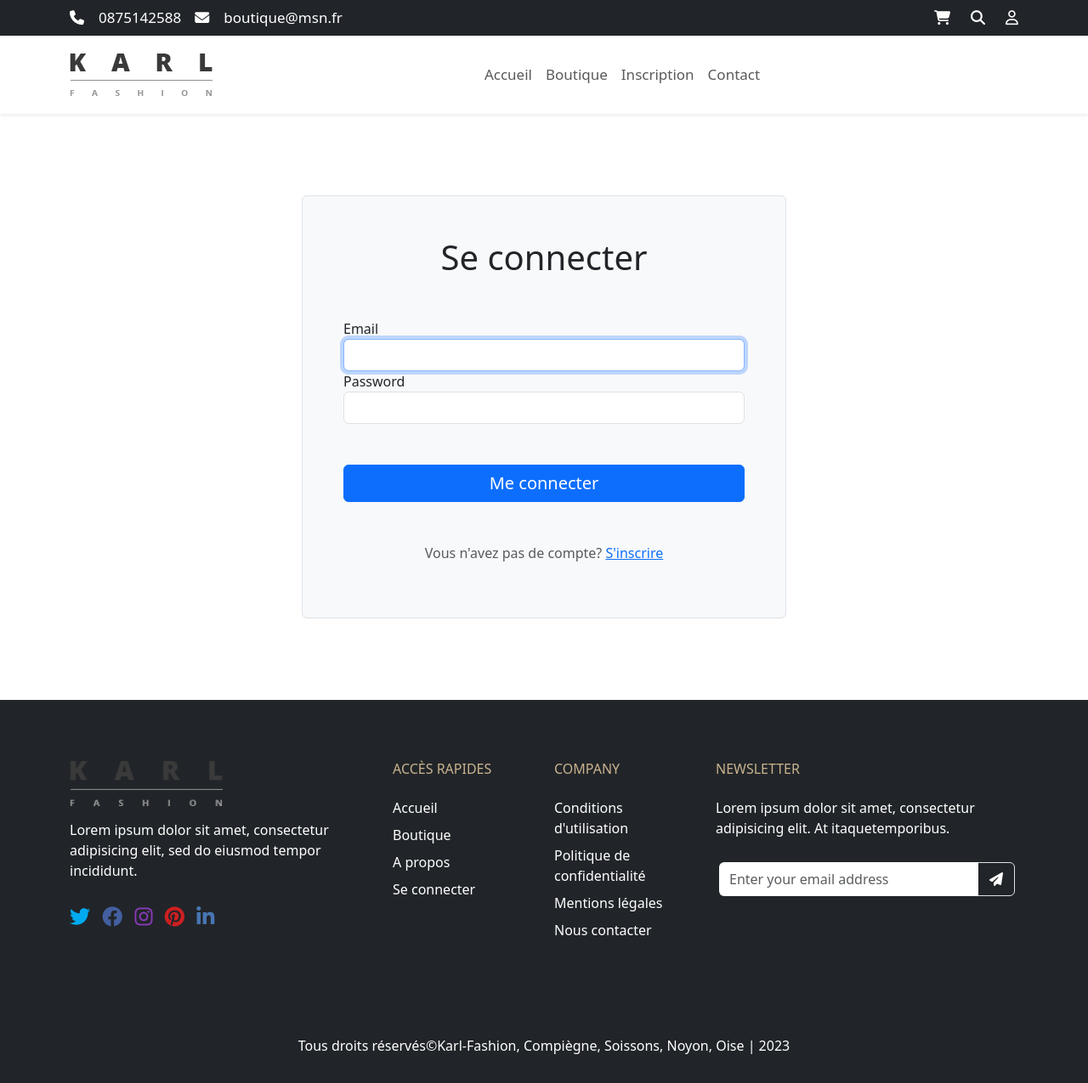
After one commit to symfonyDev72/Ecommerce-Symfony-6.2, a PHP site: template templates/security/login.html.twig in a window 1280 px wide. The commit adds this page. Shown: the whole page at 85% size. Run offline with PHP 8.4, Linux system fonts and the light colour scheme; the template is opened without the code that fills it, so the values that code supplies are empty; some libraries are stand-ins or nearby versions.

Commit message:
Création et stylisation du formulaire de connexion,et affichage du user connecté + bouton de déconnexion

```diff
--- a/templates/home/index.html.twig
+++ b/templates/home/index.html.twig
@@ -10,6 +10,8 @@
 	<!-- *******************Meilleures ventes************************** -->
 
 	<div class="container mt-5">
+		{% include "partials/_flash_message.html.twig" %}
+
 		<div class="row mb-5 pb-lg-5">
 			<h2 class="text-center mb-5">Nos meilleures ventes</h2>
 			<!-- produit1 -->
@@ -104,7 +106,7 @@
 				</h2>
 				<p class="lead">Some great placeholder content for the first featurette here. Imagine some exciting  prose here.</p>
 				<p class="mt-3 lead fst-italic">Lorem ipsum dolor sit amet consectetur adipisicing elit. Tempore perspiciatis ab reiciendis consequatur mollitia, recusandae magni similique? Totam modi ducimus error amet odio velit, nihil, laboriosam qui, culpa voluptas dolorem.
-																								Lorem ipsum dolor, sit amet consectetur adipisicing elit. Enim laudantium ex laborum quia quae culpa aliquam deserunt nemo quo eaque. Consequuntur ipsa ullam in sapiente tenetur eaque aut amet quia?</p>
+																																							Lorem ipsum dolor, sit amet consectetur adipisicing elit. Enim laudantium ex laborum quia quae culpa aliquam deserunt nemo quo eaque. Consequuntur ipsa ullam in sapiente tenetur eaque aut amet quia?</p>
 			</div>
 		</section>
 	</div>
--- a/templates/partials/_navbar.html.twig
+++ b/templates/partials/_navbar.html.twig
@@ -3,8 +3,8 @@
 <div class="container-fluid bg-dark py-2">
 	<div class="container">
 		<div class="row">
-			<div class="col-12 d-lg-flex justify-content-lg-between">
-				<ul class="d-flex list-unstyled text-white my-lg-auto my-3">
+			<div class="col-12 d-lg-flex">
+				<ul class="d-flex list-unstyled text-white me-auto my-auto">
 					<li>
 						<span class="info-preheader">
 							<i class="fa-solid fa-phone"></i>&emsp;0875142588</span>
@@ -14,23 +14,40 @@
 							<i class="fa-solid fa-envelope"></i>&emsp;boutique@msn.fr</span>
 					</li>
 				</ul>
-				<ul class="d-flex list-unstyled my-auto">
-					<li class="px-3">
-						<a class="text-decoration-none text-white a-preheader" href="#">
-							<i class="fa-regular fa-user"></i>
-						</a>
-					</li>
-					<li class="px-3">
-						<a class="text-decoration-none text-white a-preheader" href="#">
+				<ul class="d-flex list-unstyled ms-auto my-auto">
+					<li class="ps-lg-3">
+						<a class="text-decoration-none text-white a-preheader" href="#" title="panier">
 							<i class="fa-solid fa-cart-shopping"></i>
 						</a>
 					</li>
-					<li class="px-3">
-						<a class="text-decoration-none text-white a-preheader" href="#" data-bs-toggle="modal" data-bs-target="#staticBackdrop">
+					<li class="px-4">
+						<a class="text-decoration-none text-white a-preheader" href="#" title="Recherche" data-bs-toggle="modal" data-bs-target="#staticBackdrop">
 							<i class="fa-solid fa-magnifying-glass"></i>
 						</a>
 					</li>
+					{% if app.user == null %}
+						<li class="">
+							<a class="text-decoration-none text-white a-preheader" href="{{ path('app_login') }}" title="Connexion">
+								<i class="fa-regular fa-user"></i>
+							</a>
+						</li>
+					{% endif %}
 				</ul>
+				{% if app.user %}
+					<ul class="list-unstyled d-flex my-auto pt-lg-0 pt-3">
+						<li class="d-flex align-items-center">
+							<img src="{{ asset('assets/img/user.png') }}" alt="user-avatar" width="25" class="rounded-circle">
+							<p class="text-warning my-auto fw-bold ps-2">{{ app.user.fullName }}</p>
+						</li>
+						<li class="ps-3">
+							<a
+								class="my-auto" href="{{ path('app_logout') }}" title="Se déconnecter">
+								{# <i class="fa-solid fa-right-from-bracket"></i> #}
+								<img src="{{ asset('assets/img/logout.png') }}" alt="logout-btn" width="25">
+							</a>
+						</li>
+					</ul>
+				{% endif %}
 			</div>
 		</div>
 	</div>
@@ -78,9 +95,15 @@
 					<li>
 						<a class="nav-link" href="#">Boutique</a>
 					</li>
-					<li>
-						<a class="nav-link {{ _route == 'app_register' ? 'actif' : '' }}" href="{{ path('app_register')}}">Inscription</a>
-					</li>
+					{% if app.user %}
+						<li>
+							<a href="#" class="nav-link">Mon compte</a>
+						</li>
+					{% else %}
+						<li>
+							<a class="nav-link {{ _route == 'app_register' ? 'actif' : '' }}" href="{{ path('app_register')}}">Inscription</a>
+						</li>
+					{% endif %}
 					<li>
 						<a class="nav-link" href="#">Contact</a>
 					</li>
--- a/templates/registration/register.html.twig
+++ b/templates/registration/register.html.twig
@@ -45,6 +45,9 @@
 
 				<button type="submit" class="btn btn-primary fs-5 w-100 mt-5" formnovalidate>Créer</button>
 
+				<p class="mt-5 text-center text-muted">Vous avez déjà un compte?
+					<a href="{{ path('app_login') }}">Se connecter</a>
+				</p>
 
 				{{ form_end(registrationForm) }}
 
--- /dev/null
+++ b/templates/security/login.html.twig
@@ -0,0 +1,61 @@
+{% extends 'base.html.twig' %}
+
+{% block title %}Log in!
+{% endblock %}
+
+{% block body %}
+	<div class="container mt-5">
+		{% include "partials/_flash_message.html.twig" %}
+
+		<div class="row">
+
+			<div class="col-lg-6 offset-lg-3 my-5 border rounded p-5 bg-light">
+
+				<h1 class="text-center mb-5">Se connecter</h1>
+
+				<form method="post">
+					{% if error %}
+						<div class="alert alert-danger">{{ error.messageKey|trans(error.messageData, 'security') }}</div>
+					{% endif %}
+
+					{% if app.user %}
+						<div class="mb-3">
+							You are logged in as
+							{{ app.user.userIdentifier }},
+							<a href="{{ path('app_logout') }}">Logout</a>
+						</div>
+					{% endif %}
+
+					<label for="inputEmail">Email</label>
+					<input type="email" value="{{ last_username }}" name="email" id="inputEmail" class="form-control" autocomplete="email" required autofocus>
+
+					<label for="inputPassword">Password</label>
+					<input type="password" name="password" id="inputPassword" class="form-control" autocomplete="current-password" required>
+
+					<input
+					type="hidden" name="_csrf_token" value="{{ csrf_token('authenticate') }}">
+
+					{#
+															Uncomment this section and add a remember_me option below your firewall to activate remember me functionality.
+															See https://symfony.com/doc/current/security/remember_me.html
+															<div class="checkbox mb-3">
+															<label>
+															<input type="checkbox" name="_remember_me"> Remember me
+															</label>
+																</div>
+																				#}
+
+					<button class="btn btn-primary fs-5 w-100 mt-5" type="submit" formnovalidate>
+						Me connecter
+					</button>
+
+					<p class="mt-5 text-center text-muted">Vous n'avez pas de compte?
+						<a href="{{ path('app_register') }}">S'inscrire</a>
+					</p>
+
+				</form>
+
+			</div>
+		</div>
+	</div>
+{% endblock %}
--- /dev/null
+++ b/translations/security.en.yml
@@ -0,0 +1,2 @@
+"Invalid credentials.": "Identifiants invalides."
+"Invalid CSRF token.": "Token CSRF invalide."
```
Also changed, not shown: src/Controller/LoginSecurityController.php (added, +39 -0 lines), src/Security/LoginFormAuthenticator.php (added, +59 -0 lines), public/assets/img/logout.png (added), public/assets/img/user.png (added), 1 other file.
